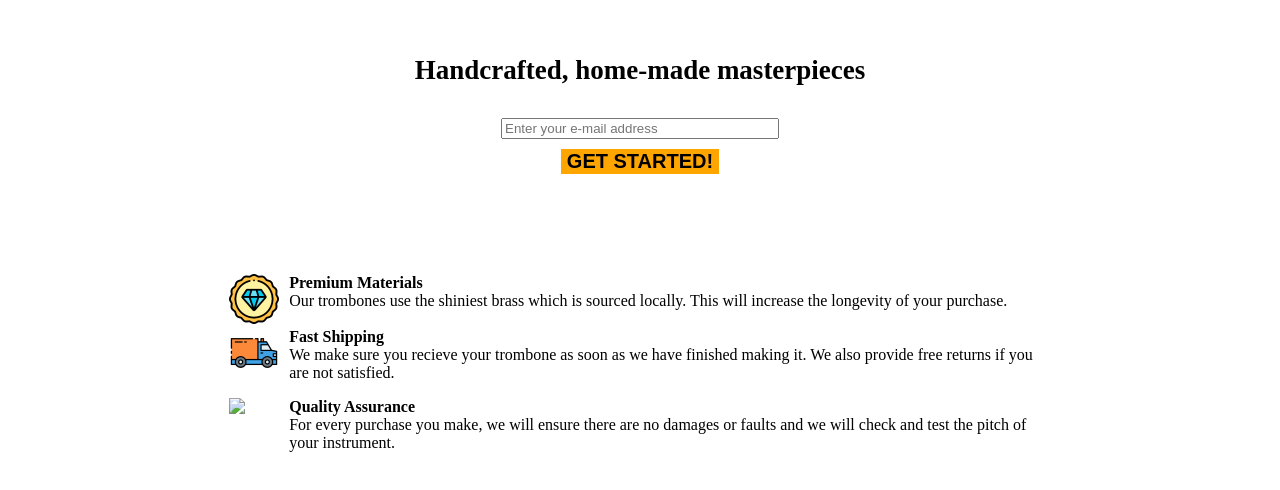
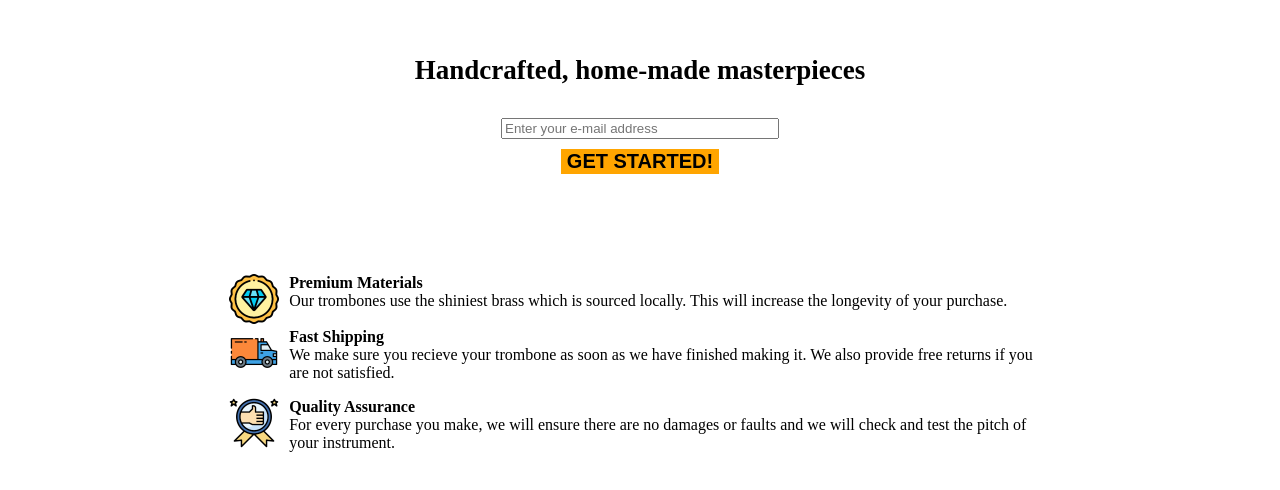
Before and after one commit to rudolffonseca/freecodecamp, a plain HTML site: page landingpage/landingpage.html in a window 1280 px wide. Shown: the part 368-858 px from the top of the page. Drawn offline with Linux system fonts and the light colour scheme; the site is published under a folder, as on GitHub Pages, so addresses that start at the root find nothing.

Commit message:
Update landingpage.html

```diff
--- a/landingpage/landingpage.html
+++ b/landingpage/landingpage.html
@@ -51,7 +51,7 @@
             </div>
 
             <div class="icon">
-                <img src="/images/quality-small.png">
+                <img src="images/quality-small.png">
             </div>
             <div class="text">
                 <p><strong>Quality Assurance</strong><br>
```
